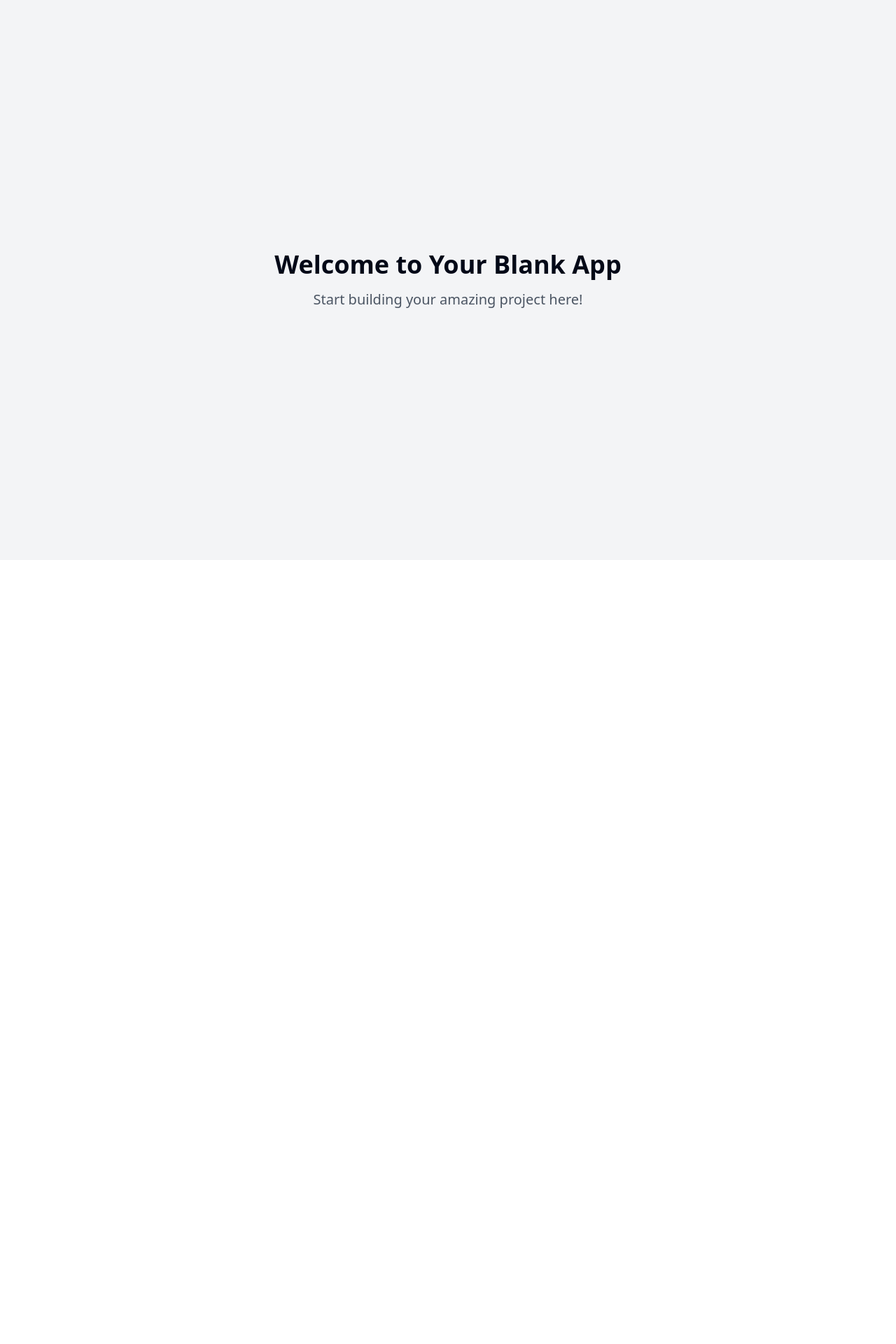
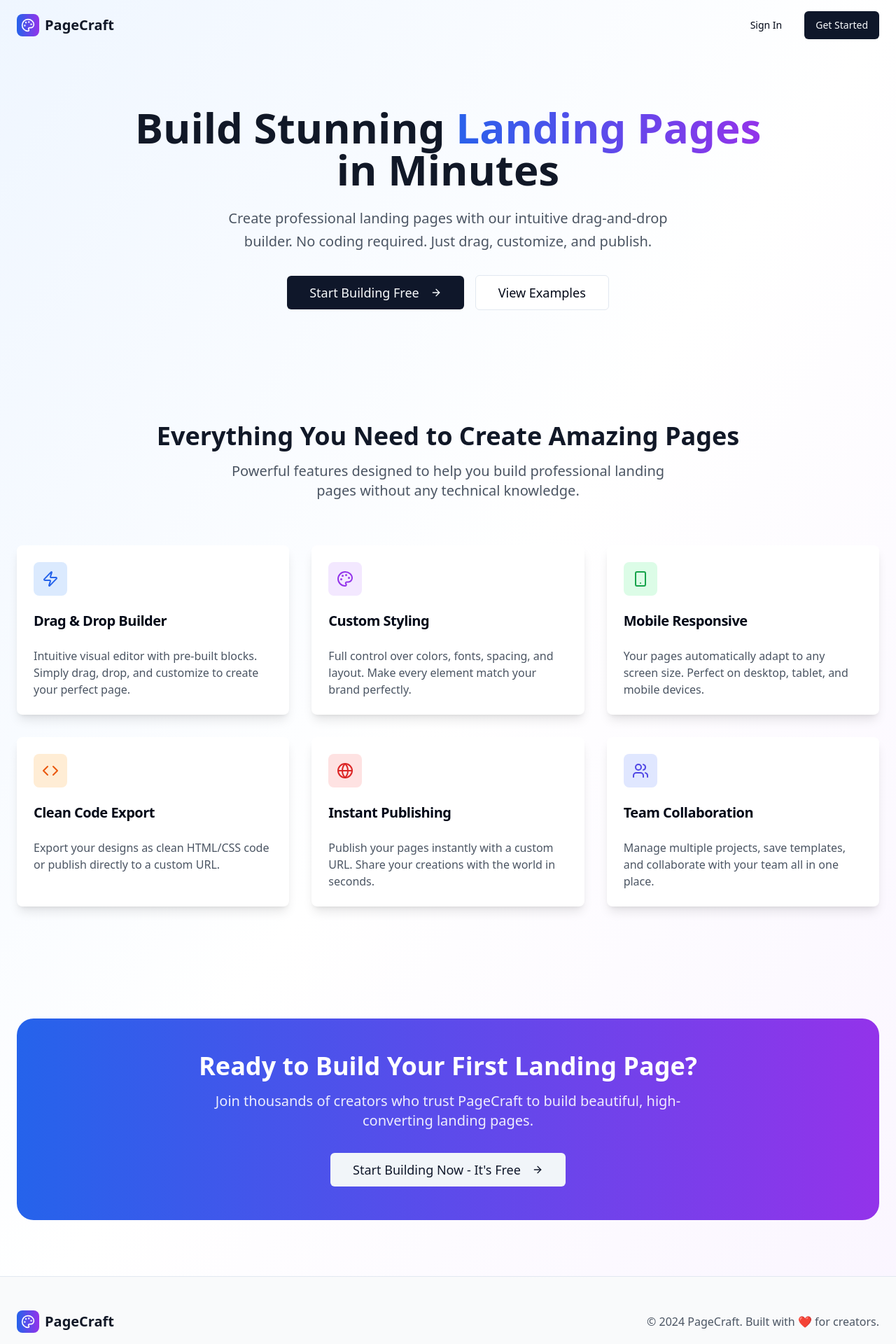
Before and after one commit to the-scarlet-spyder/layout-spark-builder, a React (Vite) app: page / in a window 1280 px wide. Shown: the top 1920 px of the page at 70% size. Before the commit the page ends 800 px from the top, so only its background shows below. Built offline with nearby package versions, Linux system fonts and the light colour scheme.

Commit message:
Fix: Render initial page content
The user reports that they cannot see anything. This commit ensures that the initial page content is rendered correctly.

```diff
--- a/src/pages/Index.tsx
+++ b/src/pages/Index.tsx
@@ -1,12 +1,182 @@
-// Update this page (the content is just a fallback if you fail to update the page)
+
+import { Button } from "@/components/ui/button";
+import { Card, CardContent, CardHeader, CardTitle } from "@/components/ui/card";
+import { ArrowRight, Zap, Palette, Code, Globe, Smartphone, Users } from "lucide-react";
 
 const Index = () => {
   return (
-    <div className="min-h-screen flex items-center justify-center bg-gray-100">
-      <div className="text-center">
-        <h1 className="text-4xl font-bold mb-4">Welcome to Your Blank App</h1>
-        <p className="text-xl text-gray-600">Start building your amazing project here!</p>
-      </div>
+    <div className="min-h-screen bg-gradient-to-br from-blue-50 via-white to-purple-50">
+      {/* Header */}
+      <header className="container mx-auto px-6 py-4">
+        <nav className="flex items-center justify-between">
+          <div className="flex items-center space-x-2">
+            <div className="w-8 h-8 bg-gradient-to-r from-blue-600 to-purple-600 rounded-lg flex items-center justify-center">
+              <Palette className="w-5 h-5 text-white" />
+            </div>
+            <span className="text-xl font-bold text-gray-900">PageCraft</span>
+          </div>
+          <div className="flex items-center space-x-4">
+            <Button variant="ghost">Sign In</Button>
+            <Button>Get Started</Button>
+          </div>
+        </nav>
+      </header>
+
+      {/* Hero Section */}
+      <section className="container mx-auto px-6 py-20 text-center">
+        <div className="max-w-4xl mx-auto">
+          <h1 className="text-5xl md:text-6xl font-bold text-gray-900 mb-6 leading-tight">
+            Build Stunning
+            <span className="bg-gradient-to-r from-blue-600 to-purple-600 bg-clip-text text-transparent"> Landing Pages</span>
+            <br />in Minutes
+          </h1>
+          <p className="text-xl text-gray-600 mb-8 leading-relaxed max-w-2xl mx-auto">
+            Create professional landing pages with our intuitive drag-and-drop builder.
+            No coding required. Just drag, customize, and publish.
+          </p>
+          <div className="flex flex-col sm:flex-row gap-4 justify-center items-center">
+            <Button size="lg" className="text-lg px-8 py-6">
+              Start Building Free
+              <ArrowRight className="w-5 h-5 ml-2" />
+            </Button>
+            <Button variant="outline" size="lg" className="text-lg px-8 py-6">
+              View Examples
+            </Button>
+          </div>
+        </div>
+      </section>
+
+      {/* Features Section */}
+      <section className="container mx-auto px-6 py-20">
+        <div className="text-center mb-16">
+          <h2 className="text-3xl md:text-4xl font-bold text-gray-900 mb-4">
+            Everything You Need to Create Amazing Pages
+          </h2>
+          <p className="text-xl text-gray-600 max-w-2xl mx-auto">
+            Powerful features designed to help you build professional landing pages without any technical knowledge.
+          </p>
+        </div>
+
+        <div className="grid md:grid-cols-2 lg:grid-cols-3 gap-8">
+          <Card className="border-0 shadow-lg hover:shadow-xl transition-shadow duration-300">
+            <CardHeader>
+              <div className="w-12 h-12 bg-blue-100 rounded-lg flex items-center justify-center mb-4">
+                <Zap className="w-6 h-6 text-blue-600" />
+              </div>
+              <CardTitle className="text-xl">Drag & Drop Builder</CardTitle>
+            </CardHeader>
+            <CardContent>
+              <p className="text-gray-600">
+                Intuitive visual editor with pre-built blocks. Simply drag, drop, and customize to create your perfect page.
+              </p>
+            </CardContent>
+          </Card>
+
+          <Card className="border-0 shadow-lg hover:shadow-xl transition-shadow duration-300">
+            <CardHeader>
+              <div className="w-12 h-12 bg-purple-100 rounded-lg flex items-center justify-center mb-4">
+                <Palette className="w-6 h-6 text-purple-600" />
+              </div>
+              <CardTitle className="text-xl">Custom Styling</CardTitle>
+            </CardHeader>
+            <CardContent>
+              <p className="text-gray-600">
+                Full control over colors, fonts, spacing, and layout. Make every element match your brand perfectly.
+              </p>
+            </CardContent>
+          </Card>
+
+          <Card className="border-0 shadow-lg hover:shadow-xl transition-shadow duration-300">
+            <CardHeader>
+              <div className="w-12 h-12 bg-green-100 rounded-lg flex items-center justify-center mb-4">
+                <Smartphone className="w-6 h-6 text-green-600" />
+              </div>
+              <CardTitle className="text-xl">Mobile Responsive</CardTitle>
+            </CardHeader>
+            <CardContent>
+              <p className="text-gray-600">
+                Your pages automatically adapt to any screen size. Perfect on desktop, tablet, and mobile devices.
+              </p>
+            </CardContent>
+          </Card>
+
+          <Card className="border-0 shadow-lg hover:shadow-xl transition-shadow duration-300">
+            <CardHeader>
+              <div className="w-12 h-12 bg-orange-100 rounded-lg flex items-center justify-center mb-4">
+                <Code className="w-6 h-6 text-orange-600" />
+              </div>
+              <CardTitle className="text-xl">Clean Code Export</CardTitle>
+            </CardHeader>
+            <CardContent>
+              <p className="text-gray-600">
+                Export your designs as clean HTML/CSS code or publish directly to a custom URL.
+              </p>
+            </CardContent>
+          </Card>
+
+          <Card className="border-0 shadow-lg hover:shadow-xl transition-shadow duration-300">
+            <CardHeader>
+              <div className="w-12 h-12 bg-red-100 rounded-lg flex items-center justify-center mb-4">
+                <Globe className="w-6 h-6 text-red-600" />
+              </div>
+              <CardTitle className="text-xl">Instant Publishing</CardTitle>
+            </CardHeader>
+            <CardContent>
+              <p className="text-gray-600">
+                Publish your pages instantly with a custom URL. Share your creations with the world in seconds.
+              </p>
+            </CardContent>
+          </Card>
+
+          <Card className="border-0 shadow-lg hover:shadow-xl transition-shadow duration-300">
+            <CardHeader>
+              <div className="w-12 h-12 bg-indigo-100 rounded-lg flex items-center justify-center mb-4">
+                <Users className="w-6 h-6 text-indigo-600" />
+              </div>
+              <CardTitle className="text-xl">Team Collaboration</CardTitle>
+            </CardHeader>
+            <CardContent>
+              <p className="text-gray-600">
+                Manage multiple projects, save templates, and collaborate with your team all in one place.
+              </p>
+            </CardContent>
+          </Card>
+        </div>
+      </section>
+
+      {/* CTA Section */}
+      <section className="container mx-auto px-6 py-20">
+        <div className="bg-gradient-to-r from-blue-600 to-purple-600 rounded-3xl p-12 text-center text-white">
+          <h2 className="text-3xl md:text-4xl font-bold mb-4">
+            Ready to Build Your First Landing Page?
+          </h2>
+          <p className="text-xl mb-8 opacity-90 max-w-2xl mx-auto">
+            Join thousands of creators who trust PageCraft to build beautiful,
+            high-converting landing pages.
+          </p>
+          <Button size="lg" variant="secondary" className="text-lg px-8 py-6">
+            Start Building Now - It's Free
+            <ArrowRight className="w-5 h-5 ml-2" />
+          </Button>
+        </div>
+      </section>
+
+      {/* Footer */}
+      <footer className="border-t bg-gray-50">
+        <div className="container mx-auto px-6 py-12">
+          <div className="flex flex-col md:flex-row justify-between items-center">
+            <div className="flex items-center space-x-2 mb-4 md:mb-0">
+              <div className="w-8 h-8 bg-gradient-to-r from-blue-600 to-purple-600 rounded-lg flex items-center justify-center">
+                <Palette className="w-5 h-5 text-white" />
+              </div>
+              <span className="text-xl font-bold text-gray-900">PageCraft</span>
+            </div>
+            <div className="text-gray-600">
+              © 2024 PageCraft. Built with ❤️ for creators.
+            </div>
+          </div>
+        </div>
+      </footer>
     </div>
   );
 };
```
